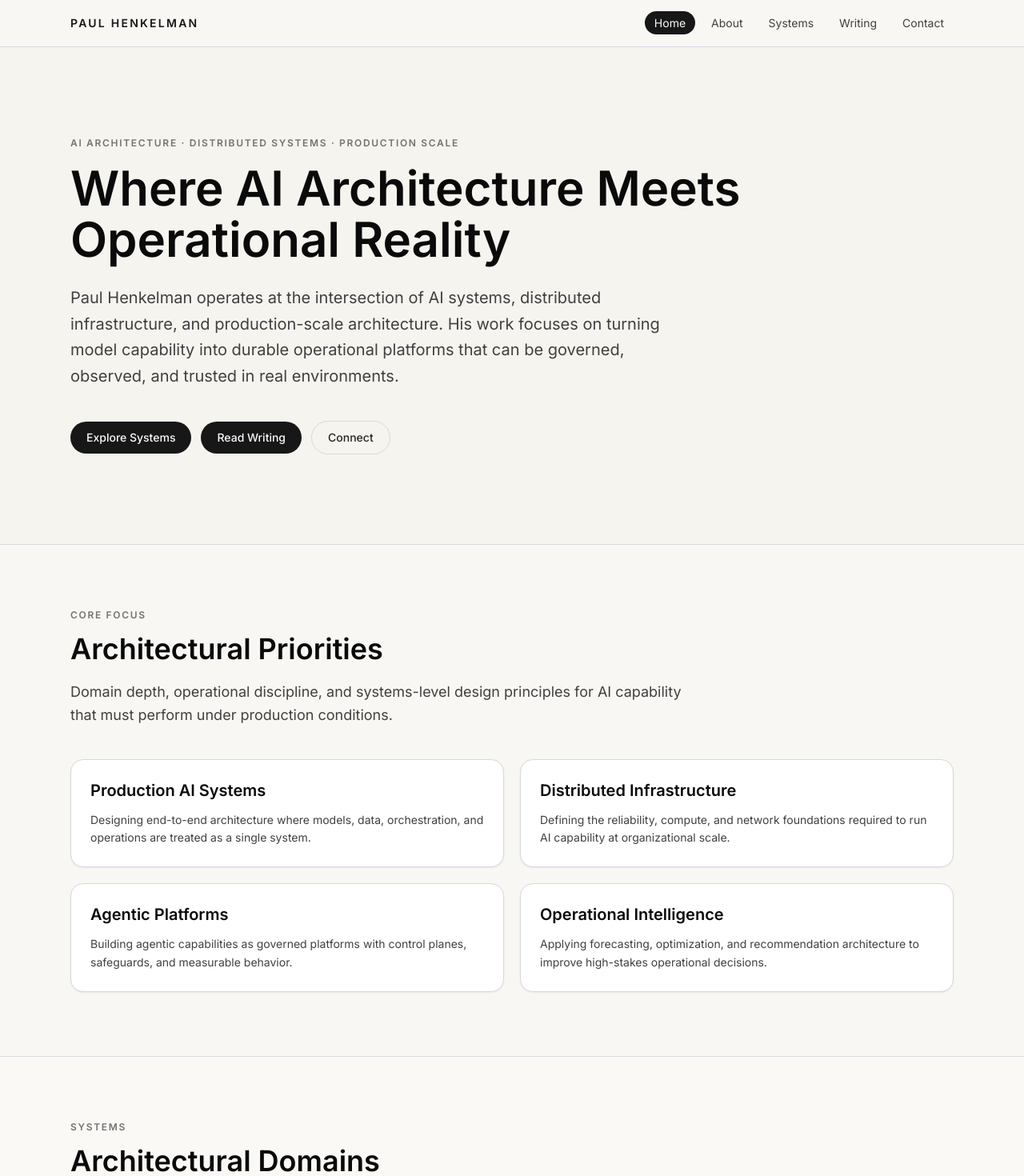
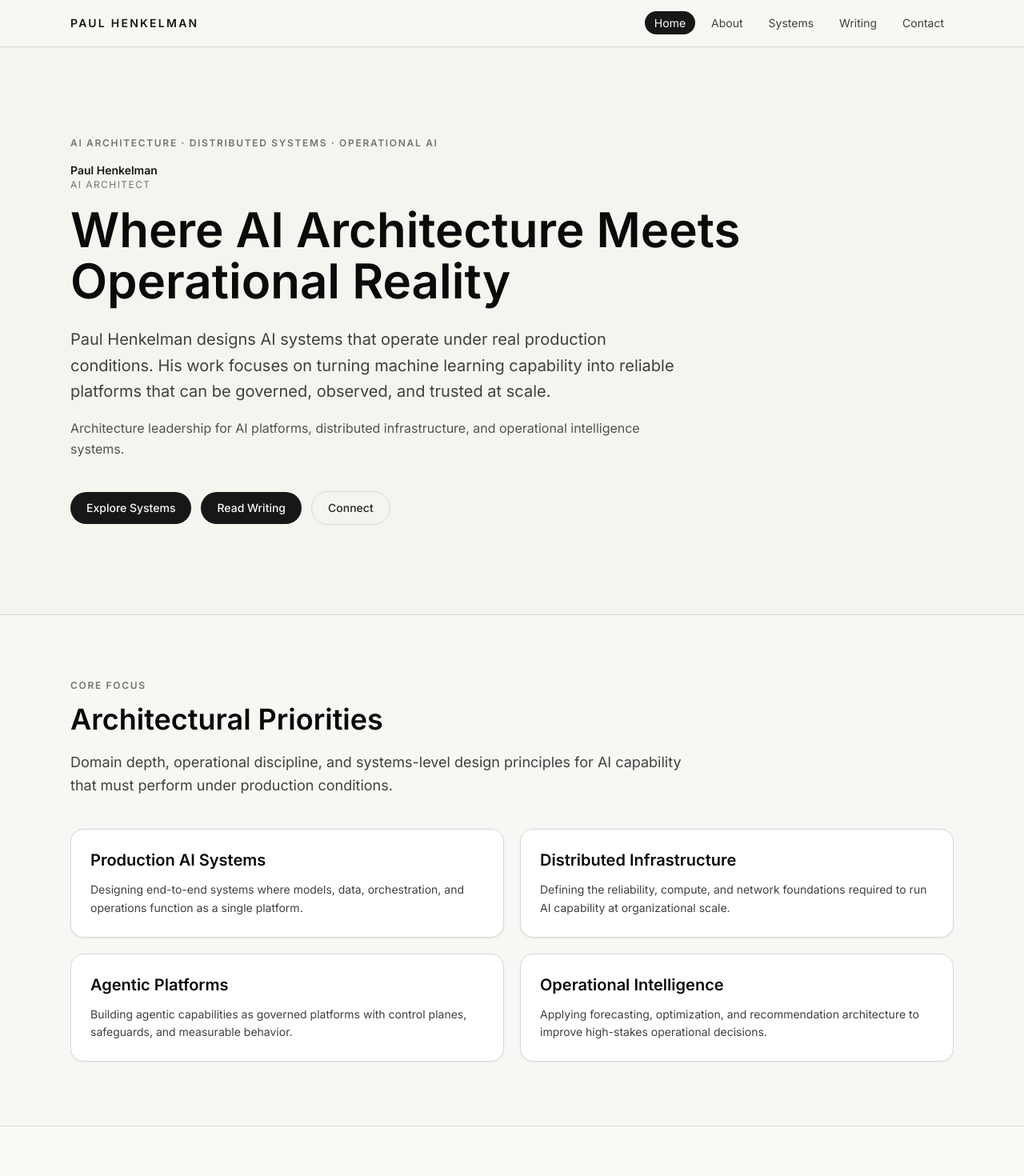
Before and after one commit to wondermuttt/paulhenkelman-com, a Next.js app: page / in a window 1280 px wide. Shown: the top 1470 px of the page at 80% size. Built offline with nearby package versions, Linux system fonts and the light colour scheme.

Commit message:
Refine homepage authority copy and systems phrasing

```diff
--- a/app/page.tsx
+++ b/app/page.tsx
@@ -18,13 +18,22 @@ export default async function HomePage() {
         <div className="mx-auto w-full max-w-6xl px-6">
           <div className="max-w-4xl">
             <p className="mb-4 text-xs font-semibold tracking-[0.14em] text-neutral-500 uppercase">
-              AI Architecture · Distributed Systems · Production Scale
+              {homeContent.hero.headerLine}
             </p>
+            <div className="mb-4">
+              <p className="text-sm font-semibold text-neutral-900">{homeContent.hero.identityName}</p>
+              <p className="text-xs tracking-[0.12em] text-neutral-500 uppercase">
+                {homeContent.hero.identityRole}
+              </p>
+            </div>
             <h1 className="text-4xl leading-tight font-semibold text-neutral-950 sm:text-6xl sm:leading-[1.08]">
               {homeContent.hero.headline}
             </h1>
             <p className="mt-6 max-w-3xl text-lg leading-relaxed text-neutral-700 sm:text-xl">
               {homeContent.hero.supporting}
+            </p>
+            <p className="mt-4 max-w-3xl text-sm leading-relaxed text-neutral-600 sm:text-base">
+              {homeContent.hero.credibilitySignal}
             </p>
 
             <div className="mt-10 flex flex-wrap items-center gap-3">
--- a/content/home.ts
+++ b/content/home.ts
@@ -1,8 +1,13 @@
 export const homeContent = {
   hero: {
+    headerLine: "AI Architecture · Distributed Systems · Operational AI",
+    identityName: "Paul Henkelman",
+    identityRole: "AI Architect",
     headline: "Where AI Architecture Meets Operational Reality",
     supporting:
-      "Paul Henkelman operates at the intersection of AI systems, distributed infrastructure, and production-scale architecture. His work focuses on turning model capability into durable operational platforms that can be governed, observed, and trusted in real environments.",
+      "Paul Henkelman designs AI systems that operate under real production conditions. His work focuses on turning machine learning capability into reliable platforms that can be governed, observed, and trusted at scale.",
+    credibilitySignal:
+      "Architecture leadership for AI platforms, distributed infrastructure, and operational intelligence systems.",
     primaryCtas: [
       { label: "Explore Systems", href: "/systems" },
       { label: "Read Writing", href: "/writing" },
@@ -16,7 +21,7 @@ export const homeContent = {
     {
       title: "Production AI Systems",
       description:
-        "Designing end-to-end architecture where models, data, orchestration, and operations are treated as a single system.",
+        "Designing end-to-end systems where models, data, orchestration, and operations function as a single platform.",
     },
     {
       title: "Distributed Infrastructure",
--- a/content/systems.ts
+++ b/content/systems.ts
@@ -36,7 +36,7 @@ export const systemsDomains: SystemsDomain[] = [
     summary:
       "Platform-level architecture for multi-step, tool-using agents with policy boundaries, execution controls, and operational observability.",
     importance:
-      "Agentic behavior without platform discipline is brittle. This domain is architecturally important because it converts autonomous capability into governed, auditable system behavior.",
+      "Agentic capability without platform discipline becomes brittle. This domain is architecturally important because it converts autonomous capability into governed, auditable system behavior.",
   },
   {
     slug: "recommendation-and-forecasting",
```
